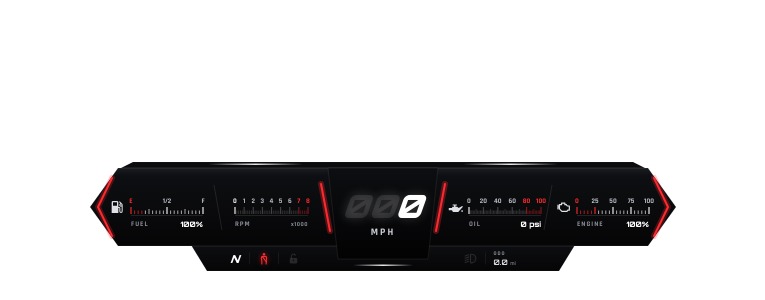
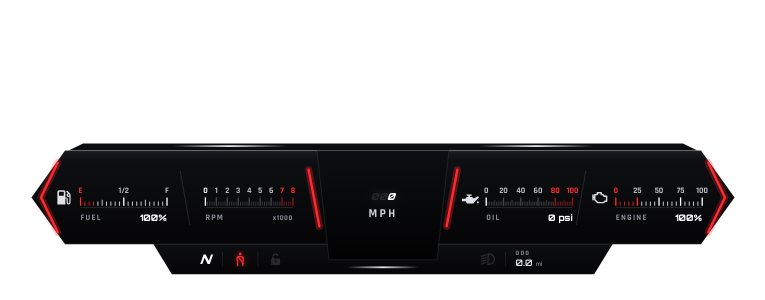
Before and after one commit to imlucy99/horizon, a plain HTML site: page index.html in a window 1280 px wide. Shown: the part 500-800 px from the top of the page, without its empty margins (257-1022 px from the left). Drawn offline with Linux system fonts and the light colour scheme.

Commit message:
Update CSS variables for logo and HUD sizing

```diff
--- a/styles.css
+++ b/styles.css
@@ -1,10 +1,10 @@
 :root {
     --logo-size: 150px;
-    --logo-filter: invert(1) contrast(1.6);   /* logo hitam -> putih. Kalau logo sudah putih/berwarna & transparan: ganti jadi none */         /* ukuran logo intro */
+    --logo-filter:   /* logo hitam -> putih. Kalau logo sudah putih/berwarna & transparan: ganti jadi none */         /* ukuran logo intro */
     --speed-size: 64px;         /* ukuran angka speed */
-    --offset-bottom: 20px;      /* jarak HUD dari bawah layar (naikkan = HUD makin ke atas) */
+    --offset-bottom: 15px;      /* jarak HUD dari bawah layar (naikkan = HUD makin ke atas) */
     --offset-x: 0px;            /* geser HUD horizontal (+ = ke kanan, - = ke kiri) */
-    --scale: 0.5;               /* ubah untuk memperbesar / memperkecil HUD */
+    --scale: 0.6;               /* ubah untuk memperbesar / memperkecil HUD */
     --red: #ff2a2f;
     --green: #22d65a;
     --blue: #2f8bff;
```
